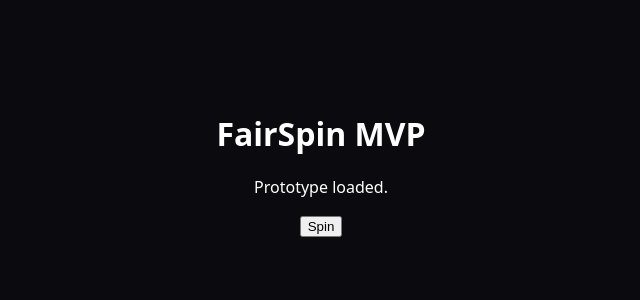
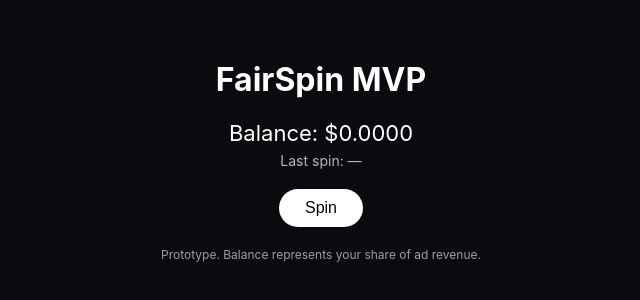
Before and after one commit to sampbb1996-dot/Casino, a website: page index.html in a window 1280 px wide. Shown: the part 244-544 px from the top of the page, without its empty margins (319-959 px from the left). Drawn offline with Linux system fonts and the light colour scheme.

Commit message:
Refactor HTML structure and styles for MVP

```diff
--- a/index.html
+++ b/index.html
@@ -6,29 +6,72 @@
   <meta name="viewport" content="width=device-width, initial-scale=1.0" />
   <style>
     body {
-      font-family: system-ui, -apple-system, BlinkMacSystemFont, sans-serif;
       background: #0b0b0f;
-      color: #fff;
+      color: #ffffff;
+      font-family: -apple-system, BlinkMacSystemFont, system-ui, sans-serif;
       display: flex;
+      justify-content: center;
       align-items: center;
-      justify-content: center;
-      min-height: 100vh;
+      height: 100vh;
+      margin: 0;
     }
-    #app {
-      max-width: 420px;
-      width: 100%;
+    .container {
       text-align: center;
+    }
+    .balance {
+      font-size: 22px;
+      margin-bottom: 6px;
+    }
+    .last {
+      font-size: 14px;
+      opacity: 0.7;
+      margin-bottom: 20px;
+    }
+    button {
+      padding: 10px 26px;
+      font-size: 16px;
+      border-radius: 20px;
+      border: none;
+      background: #ffffff;
+      color: #000000;
+      cursor: pointer;
     }
   </style>
 </head>
 <body>
-  <div id="app">
+  <div class="container">
     <h1>FairSpin MVP</h1>
-    <p>Prototype loaded.</p>
-    <button id="playBtn">Spin</button>
-    <div id="result"></div>
+
+    <div class="balance" id="balance">Balance: $0.0000</div>
+    <div class="last" id="last">Last spin: —</div>
+
+    <button onclick="spin()">Spin</button>
+
+    <p style="margin-top:20px; font-size:12px; opacity:0.6;">
+      Prototype. Balance represents your share of ad revenue.
+    </p>
   </div>
 
-  <script src="app.js"></script>
+  <script>
+    let balance = 0;
+
+    function spin() {
+      const r = Math.random();
+      let reward = 0;
+
+      if (r < 0.60) reward = 0;
+      else if (r < 0.90) reward = 0.0005;
+      else if (r < 0.99) reward = 0.002;
+      else reward = 0.01;
+
+      balance += reward;
+
+      document.getElementById("balance").innerText =
+        "Balance: $" + balance.toFixed(4);
+
+      document.getElementById("last").innerText =
+        "Last spin: +$" + reward.toFixed(4);
+    }
+  </script>
 </body>
 </html>
```
